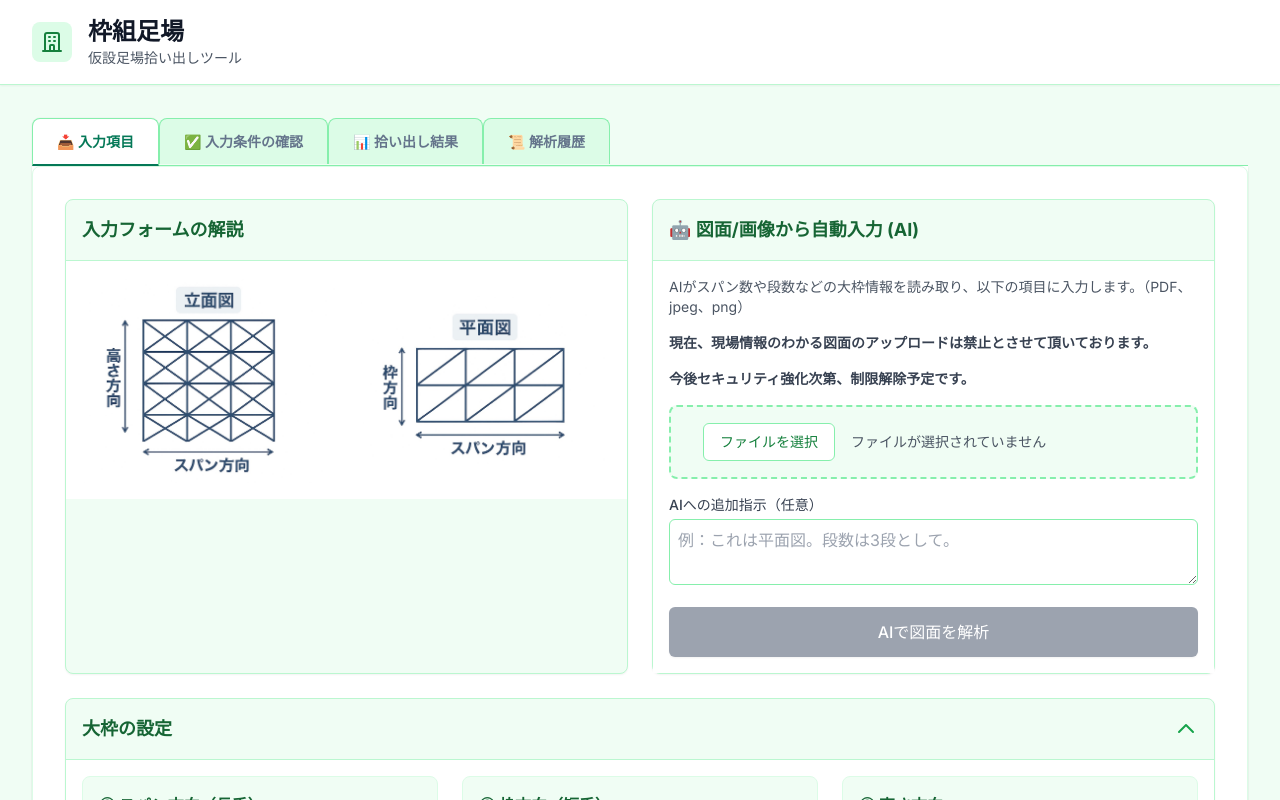
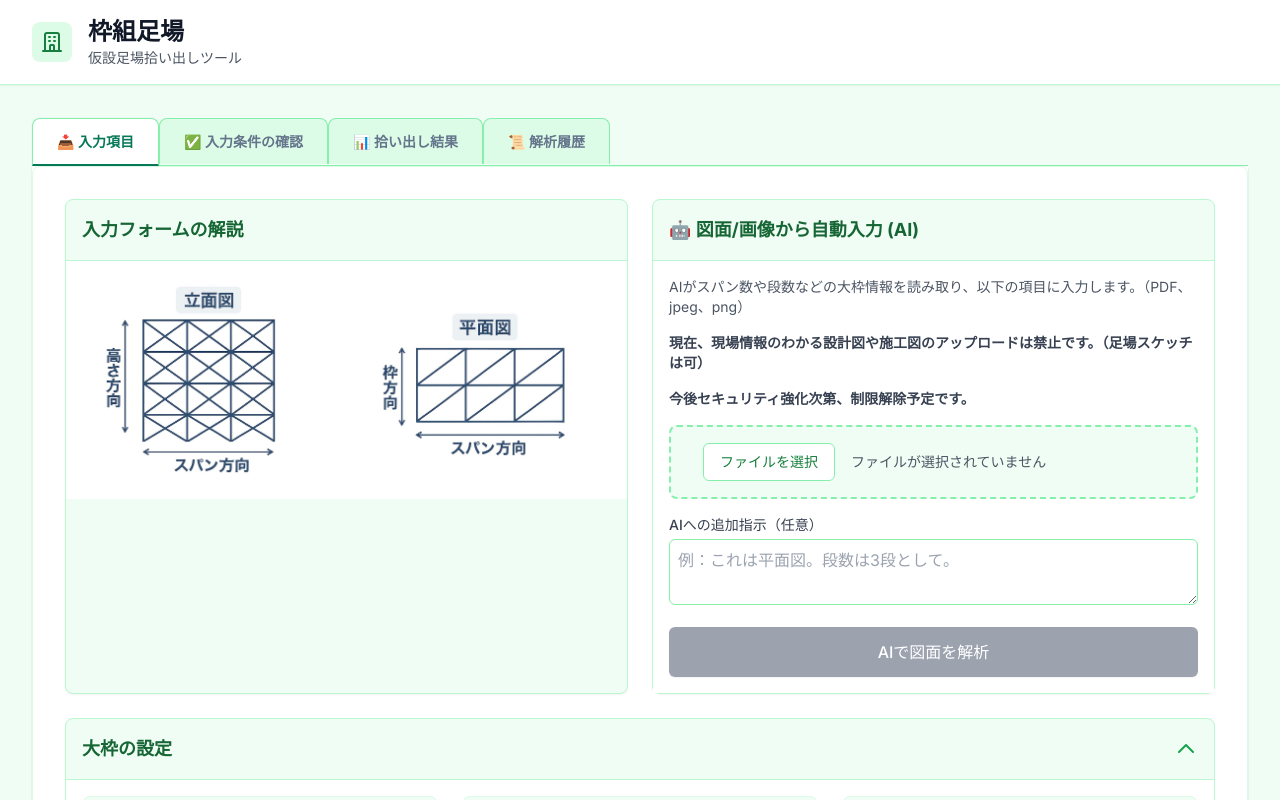
Before and after one commit to terunosuke/frame-scaffold, a React (Vite) app: page / in a window 1280 px wide. Shown: the top 800 px of the page. Built offline with nearby package versions, Linux system fonts and the light colour scheme.

Commit message:
Day1111: AI画像認識コメ２

```diff
--- a/components/AIPdfExtractor.tsx
+++ b/components/AIPdfExtractor.tsx
@@ -90,7 +90,7 @@ return (
                     AIがスパン数や段数などの大枠情報を読み取り、以下の項目に入力します。（PDF、jpeg、png）
                 </p>
                 <p className="text-sm font-bold text-gray-700">
-                    現在、現場情報のわかる図面のアップロードは禁止とさせて頂いております。
+                    現在、現場情報のわかる設計図や施工図のアップロードは禁止です。（足場スケッチは可）
                 </p>
                 <p className="text-sm font-bold text-gray-700">
                     今後セキュリティ強化次第、制限解除予定です。
```
